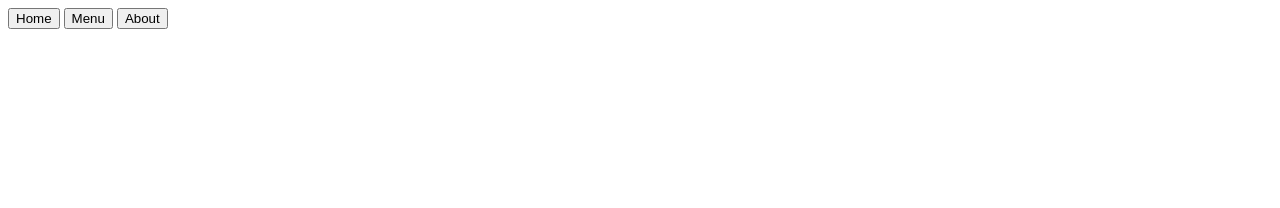
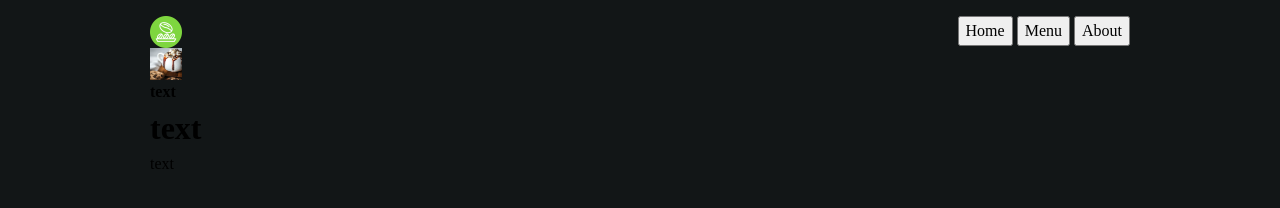
Before and after one commit to Hayam999/restaurant-page, a website built with webpack: page src/template.html in a window 1280 px wide. Built offline with nearby package versions, Linux system fonts and the light colour scheme.

Commit message:
init: set up the webpack application

```diff
--- /dev/null
+++ b/docs/credits.txt
@@ -0,0 +1 @@
+<a href="https://www.flaticon.com/free-icons/food-and-restaurant" title="food and restaurant icons">Food and restaurant icons created by Muhammad_Usman - Flaticon</a>
--- a/package.json
+++ b/package.json
@@ -10,7 +10,10 @@
   "license": "ISC",
   "description": "",
   "devDependencies": {
+    "css-loader": "^7.1.2",
+    "html-loader": "^5.1.0",
     "html-webpack-plugin": "^5.6.3",
+    "style-loader": "^4.0.0",
     "webpack": "^5.97.1",
     "webpack-cli": "^6.0.1",
     "webpack-dev-server": "^5.2.0"
--- /dev/null
+++ b/src/home-style.css
@@ -0,0 +1,54 @@
+/* 1. Use a more-intuitive box-sizing model */
+*, *::before, *::after {
+    box-sizing: border-box;
+  }
+
+  /* 2. Remove default margin */
+  * {
+    margin: 0;
+  }
+
+  body {
+    /* 3. Add accessible line-height */
+    line-height: 1.5;
+    /* 4. Improve text rendering */
+    -webkit-font-smoothing: antialiased;
+    background-color: #121617;
+  }
+
+  /* 5. Improve media defaults */
+  img, picture, video, canvas, svg {
+    display: block;
+    max-width: 100%;
+  }
+
+  /* 6. Inherit fonts for form controls */
+  input, button, textarea, select {
+    font: inherit;
+  }
+
+  /* 7. Avoid text overflows */
+  p, h1, h2, h3, h4, h5, h6 {
+    overflow-wrap: break-word;
+  }
+
+  /* 8. Improve line wrapping */
+  p {
+    text-wrap: pretty;
+  }
+  h1, h2, h3, h4, h5, h6 {
+    text-wrap: balance;
+  }
+
+  /*
+    9. Create a root stacking context
+  */
+  #root, #__next {
+    isolation: isolate;
+  }
+
+
+  #hotChocolate {
+    width: 2rem;
+    height: 2rem;
+  }
--- /dev/null
+++ b/src/home.js
@@ -0,0 +1,35 @@
+import "./home-style.css";
+import hotChocolateImage from "./images/hot-chocolate.jpg";
+
+export function homePage() {
+
+    const content = document.getElementById("content");
+    const home = document.createElement("div");
+
+    home.id = "home";
+    const hotChocolate = document.createElement("img");
+    hotChocolate.src = hotChocolateImage;
+    hotChocolate.alt = "Cozy Hot Chocolate with Cookies";
+    hotChocolate.id = "hotChocolate";
+
+    const homeText = document.createElement("div");
+    homeText.id = "homeText";
+
+    const rank = document.createElement("h4");
+    rank.id = "rank";
+    rank.textContent = "text";
+
+    const mainMessage = document.createElement("h1");
+    mainMessage.id = "mainMessage";
+    mainMessage.textContent = "text";
+
+    const article = document.createElement("p");
+    article.id = "article";
+    article.textContent = "text";
+
+    homeText.append(rank, mainMessage, article);
+
+    home.append(hotChocolate, homeText);
+    document.body.appendChild(home);
+
+}
--- /dev/null
+++ b/src/index.css
@@ -0,0 +1,62 @@
+/* 1. Use a more-intuitive box-sizing model */
+*, *::before, *::after {
+    box-sizing: border-box;
+  }
+
+  /* 2. Remove default margin */
+  * {
+    margin: 0;
+  }
+
+  body {
+    /* 3. Add accessible line-height */
+    line-height: 1.5;
+    /* 4. Improve text rendering */
+    -webkit-font-smoothing: antialiased;
+    background-color: #121617;
+    padding-right: 150px;
+    padding-left: 150px;
+  }
+
+  /* 5. Improve media defaults */
+  img, picture, video, canvas, svg {
+    display: block;
+    max-width: 100%;
+  }
+
+  /* 6. Inherit fonts for form controls */
+  input, button, textarea, select {
+    font: inherit;
+  }
+
+  /* 7. Avoid text overflows */
+  p, h1, h2, h3, h4, h5, h6 {
+    overflow-wrap: break-word;
+  }
+
+  /* 8. Improve line wrapping */
+  p {
+    text-wrap: pretty;
+  }
+  h1, h2, h3, h4, h5, h6 {
+    text-wrap: balance;
+  }
+
+  /*
+    9. Create a root stacking context
+  */
+  #root, #__next {
+    isolation: isolate;
+  }
+
+  #logo {
+    width: 32px;
+    height: 32px;
+  }
+
+  header {
+    display : flex;
+    padding-top: 16px;
+    justify-content: space-between;
+
+  }
--- a/src/index.js
+++ b/src/index.js
@@ -1 +1,4 @@
-console.log("I can't wait to start building my website");
+import "./index.css";
+import {homePage} from "./home.js";
+
+homePage();
--- a/src/template.html
+++ b/src/template.html
@@ -7,6 +7,8 @@
 </head>
 <body>
     <header>
+        <img src="./images/coffee-logo.png"
+        alt="Tasty icon" id="logo">
         <nav>
             <button>Home</button>
             <button>Menu</button>
--- a/webpack.config.js
+++ b/webpack.config.js
@@ -13,5 +13,21 @@ module.exports = {
         new HtmlWebpackPlugin({
             template: "./src/template.html",
         })
-    ]
+    ],
+    module: {
+        rules: [
+            {
+                test: /\.css$/i,
+                use: ["style-loader", "css-loader"],
+            },
+            {
+                test: /\.html$/i,
+                loader: "html-loader",
+            },
+            {
+                test: /\.(png|svg|jpg|jpeg|gif)$/i,
+                type: "asset/resource",
+            }
+        ],
+    },
 };
```
Also changed, not shown: docs/figmaDesign/desing 6.png (added), src/images/coffee-logo.png (added), src/images/hot-chocolate.jpg (added), 3 other files.
